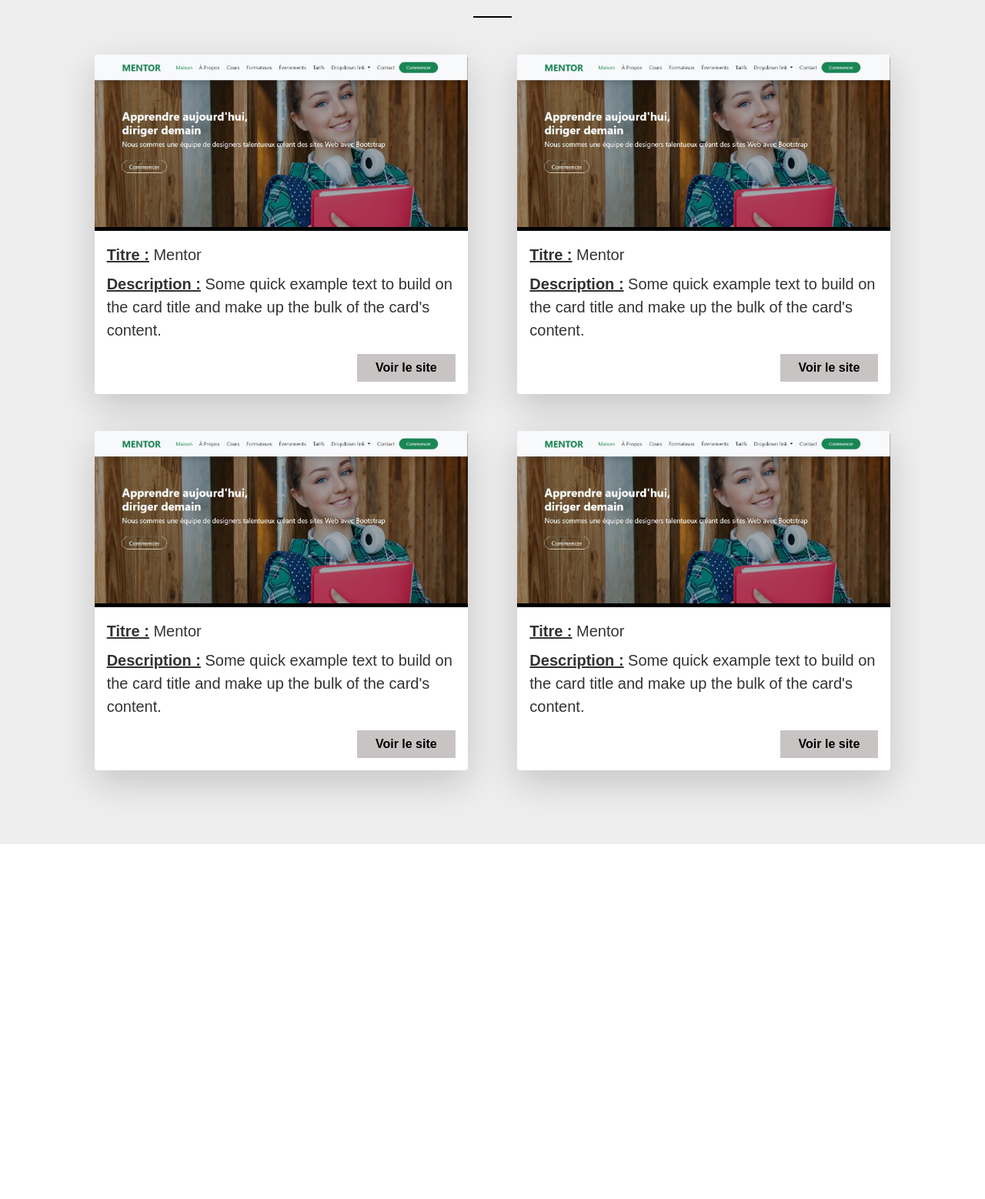
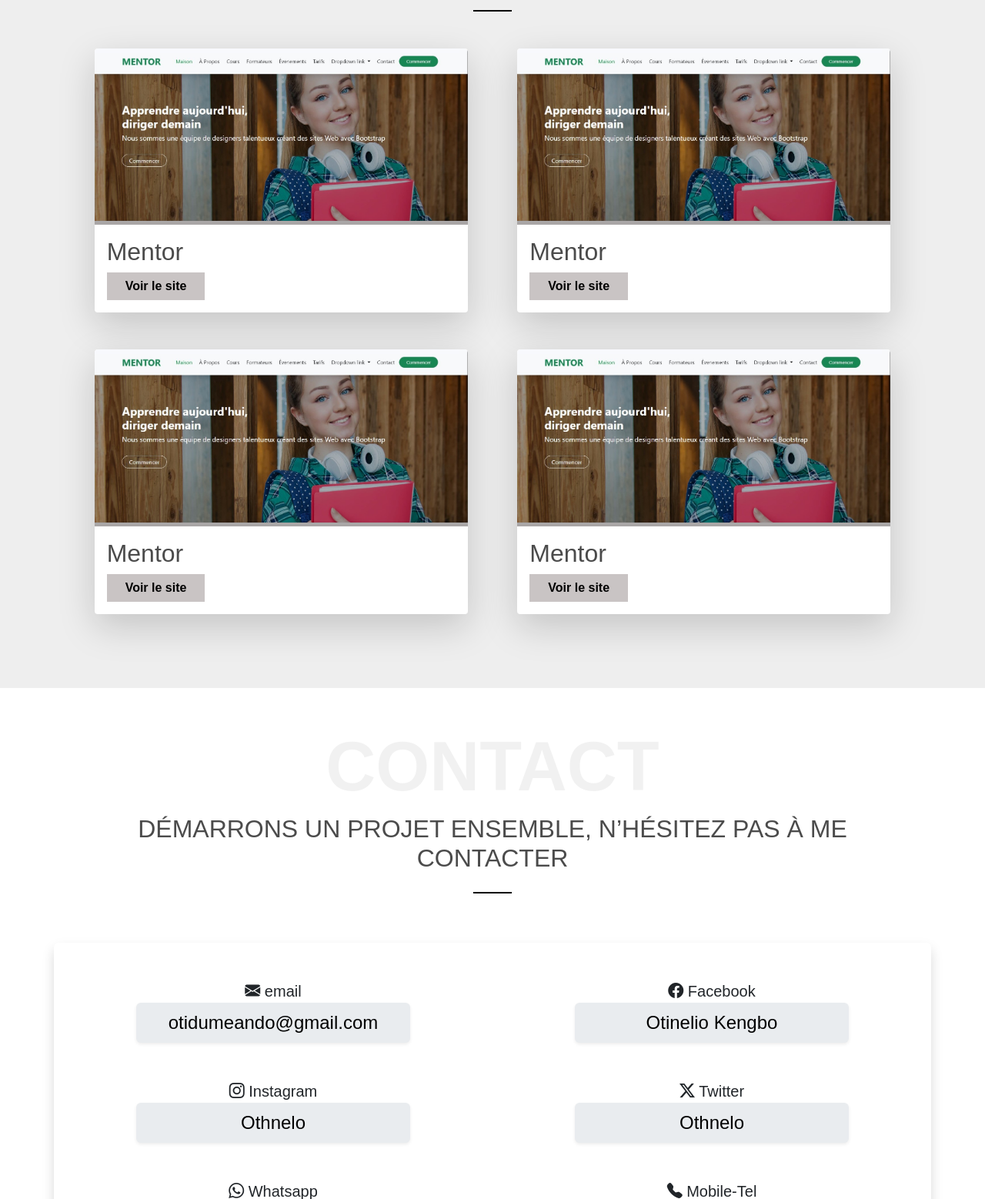
Before and after one commit to Otinelio/OtinelioPortfolio, a plain HTML site: page index.html in a window 1280 px wide. Shown: the part 3536-5094 px from the top of the page at 77% size. Drawn offline with nearby package versions, Linux system fonts and the light colour scheme.

Commit message:
deuxieme commit

```diff
--- a/index.html
+++ b/index.html
@@ -2,6 +2,7 @@
 <html lang="fr">
 
 <head>
+
   <meta charset="UTF-8">
   <meta name="viewport" content="width=device-width, initial-scale=1.0">
   <title>Portfolio</title>
@@ -11,6 +12,8 @@
   <link rel="stylesheet" href="../bootstrap.min.css">
   <!-- bootstrap icon en ligne -->
   <link rel="stylesheet" href="../bootstrap-icons-1.11.3/font/bootstrap-icons.min.css">
+  <!-- bootstrap icon  -->
+  <link rel="stylesheet" href="https://cdn.jsdelivr.net/npm/bootstrap-icons@1.11.3/font/bootstrap-icons.min.css">
   <!-- lien css -->
   <link rel="stylesheet" href="style.css">
   <!-- lien de google font -->
@@ -21,11 +24,13 @@
 </head>
 
 <body>
+
   <a id="scroll-to-top" href="#" class="scroll-to-top rounded-1" style="display: none;">
     <svg xmlns="http://www.w3.org/2000/svg" style="width: 30px;" fill="currentColor" class="bi bi-arrow-up-short" viewBox="0 0 16 16">
       <path fill-rule="evenodd" d="M8 12a.5.5 0 0 0 .5-.5V5.707l2.146 2.147a.5.5 0 0 0 .708-.708l-3-3a.5.5 0 0 0-.708 0l-3 3a.5.5 0 1 0 .708.708L7.5 5.707V11.5a.5.5 0 0 0 .5.5"/>
     </svg>
   </a>
+
   <header id="accueil" class="">
     <div class="banner">
       <div class="banner-img">
@@ -41,6 +46,7 @@
   </header>
 
   <main class="">
+
     <nav class="navbar navbar-expand-lg m-0 p-0">
       <div class="container">
         <a class="navbar-brand text-uppercase fw-bold" href="#">Othnelio</a>
@@ -88,8 +94,8 @@
             des applications mobiles android.
           </p>
           <p class="fs-4 col-10 mx-auto" style="font-size: 22px !important;">
-            Vous souhaitez voir mes compétences c'est par <a class="link-opacity-50-hover" href="#">ici.</a><br>
-            J'ai aussi quelques projets intéressants <a class="link-opacity-50-hover" href="#">à voir.</a>
+            Vous souhaitez voir mes compétences c'est par <a class="link-opacity-50-hover" href="#competence">ici.</a><br>
+            J'ai aussi quelques projets intéressants <a class="link-opacity-50-hover" href="#realisation">à voir.</a>
           </p>
         </div>
       </div>
@@ -171,7 +177,7 @@
 
         <div class=" imgdiv col-lg-4 col-12 "></div>
 
-        <div class="col-lg-8 offset-lg-4 col-12" style="padding: 50px 60px 100px;">
+        <div class="col-lg-8 offset-lg-4 col-12 px-md-5" style="padding: 50px 0px 100px;">
 
           <div class="row">
             <div class="col-12">
@@ -187,7 +193,7 @@
 
           <div class="row">
             <div class="progesbar col-12">
-              <div class="progress mb-4 rounded-1 border shadow-sm " style="height: auto;">
+              <div class="progress mb-3 rounded-1 border shadow-sm " style="height: auto;">
                 <div class="progress-bar px-4 bg-danger fs-6 d-flex flex-row align-items-center justify-content-between "
                   role="progressbar" style="width: 100%; height: 35px; background-color: #e44c26cb;" aria-valuenow="70"
                   aria-valuemin="0" aria-valuemax="100">
@@ -323,9 +329,7 @@
               </div>
             </div>
           </div>
-
         </div>
-
       </div>
     </section>
 
@@ -337,251 +341,133 @@
         <div class="trait mb-5 mt-4"></div>
         <div class="row d-flex justify-content-evenly g-5">
           <div class="card p-0 col-12 col-lg-5 rounded-1 border-0 shadow-lg" style="color: rgba(0, 0, 0, 0.802);">
-                <img src="img/mentor.jpg" class="card-img-top" alt="..." style="border-bottom: 5px rgb(0, 0, 0) solid;">
+                <img src="img/mentor.jpg" class="card-img-top" alt="..." style="border-bottom: 5px rgb(169, 166, 166) solid;">
                 <div class="card-body">
-                  <p class="card-title fs-5"><span class="fw-bold text-decoration-underline">Titre :</span> Mentor</p>
-                  <p class="card-text fs-5"><span class="fw-bold text-decoration-underline">Description :</span> Some quick example text to build on the card title and make up the bulk of the card's content.</p>
-                  <a href="#" class="btn btn-primary float-end px-4 fw-bold rounded-0">Voir le site</a>
+                  <h4>Mentor</h4>
+                  <a href="#" class="btn btn-primary px-4 fw-bold rounded-0">Voir le site</a>
                 </div>
           </div>
           <div class="card p-0 col-12 col-lg-5 rounded-1 border-0 shadow-lg" style="color: rgba(0, 0, 0, 0.802);">
-                <img src="img/mentor.jpg" class="card-img-top" alt="..." style="border-bottom: 5px rgb(0, 0, 0) solid;">
+                <img src="img/mentor.jpg" class="card-img-top" alt="..." style="border-bottom: 5px rgb(169, 166, 166) solid;">
                 <div class="card-body">
-                  <p class="card-title fs-5"><span class="fw-bold text-decoration-underline">Titre :</span> Mentor</p>
-                  <p class="card-text fs-5"><span class="fw-bold text-decoration-underline">Description :</span> Some quick example text to build on the card title and make up the bulk of the card's content.</p>
-                  <a href="#" class="btn btn-primary float-end px-4 fw-bold rounded-0">Voir le site</a>
+                  <h4>Mentor</h4>
+                  <a href="#" class="btn btn-primary px-4 fw-bold rounded-0">Voir le site</a>
                 </div>
           </div>
           <div class="card p-0 col-12 col-lg-5 rounded-1 border-0 shadow-lg" style="color: rgba(0, 0, 0, 0.802);">
-                <img src="img/mentor.jpg" class="card-img-top" alt="..." style="border-bottom: 5px rgb(0, 0, 0) solid;">
+                <img src="img/mentor.jpg" class="card-img-top" alt="..." style="border-bottom: 5px rgb(169, 166, 166) solid;">
                 <div class="card-body">
-                  <p class="card-title fs-5"><span class="fw-bold text-decoration-underline">Titre :</span> Mentor</p>
-                  <p class="card-text fs-5"><span class="fw-bold text-decoration-underline">Description :</span> Some quick example text to build on the card title and make up the bulk of the card's content.</p>
-                  <a href="#" class="btn btn-primary float-end px-4 fw-bold rounded-0">Voir le site</a>
+                  <h4>Mentor</h4>
+                  <a href="#" class="btn btn-primary px-4 fw-bold rounded-0">Voir le site</a>
                 </div>
           </div>
           <div class="card p-0 col-12 col-lg-5 rounded-1 border-0 shadow-lg" style="color: rgba(0, 0, 0, 0.802);">
-                <img src="img/mentor.jpg" class="card-img-top" alt="..." style="border-bottom: 5px rgb(0, 0, 0) solid;">
+                <img src="img/mentor.jpg" class="card-img-top" alt="..." style="border-bottom: 5px rgb(169, 166, 166) solid;">
                 <div class="card-body">
-                  <p class="card-title fs-5"><span class="fw-bold text-decoration-underline">Titre :</span> Mentor</p>
-                  <p class="card-text fs-5"><span class="fw-bold text-decoration-underline">Description :</span> Some quick example text to build on the card title and make up the bulk of the card's content.</p>
-                  <a href="#" class="btn btn-primary float-end px-4 fw-bold rounded-0">Voir le site</a>
+                  <h4>Mentor</h4>
+                  <a href="#" class="btn btn-primary px-4 fw-bold rounded-0">Voir le site</a>
                 </div>
           </div>
         </div>
       </div>
     </section>
 
+    <section id="contact" class="py-5 d-flex justify-content-center flex-column align-items-center">
 
+      <div class="container">
 
+        <h1 class="col-12">Contact</h1>
+        <h4 class="text-uppercase text-center fw-light">Démarrons un projet ensemble, n’hésitez pas à me contacter</h4>
+        <div class="trait mb-5 mt-4"></div>
 
+      </div>
 
+      <div class="container-lg  shadow my-3 pt-5 pb-3 rounded">
 
+        <div class="row d-flex justify-content-around">
 
+          <div class="col-lg-4 col-md-8 col-10 mx-5 mb-lg-5 mb-4">
 
+            <label for="email" class=" fs-5 d-block text-center bi bi-envelope-fill">  email</label>
 
+            <a href="#" class=" shadow-sm bg-body-secondary  rounded fs-4 d-block text-center py-2" id="email">otidumeando@gmail.com</a>
 
+          </div>
+          <div class="col-lg-4 col-md-8 col-10 mx-5 mb-lg-5 mb-4">
 
+            <label for="facebook" class="bi bi-facebook fs-5 d-block text-center">   Facebook</label>
 
+            <a href="#" class=" shadow-sm bg-body-secondary  rounded fs-4 d-block text-center py-2" id="facebook">Otinelio Kengbo</a>
 
+          </div>
+          <div class="col-lg-4 col-md-8 col-10 mx-5 mb-lg-5 mb-4">
 
+            <label for="instagram" class=" bi bi-instagram fs-5 d-block text-center">  Instagram</label>
 
+            <a href="#" class="shadow-sm bg-body-secondary  rounded fs-4 d-block text-center py-2" id="instagram">     Othnelo</a>
 
+          </div>
+          <div class="col-lg-4 col-md-8 col-10 mx-5 mb-lg-5 mb-4">
 
+            <label for="twitter" class="bi bi-twitter-x fs-5 d-block text-center">    Twitter</label>
 
+            <a href="#" class=" shadow-sm bg-body-secondary  rounded fs-4 d-block text-center py-2" id="twitter">     Othnelo</a>
 
+          </div>
+          <div class="col-lg-4 col-md-8 col-10 mx-5 mb-lg-5 mb-4">
 
+            <label for="whatsapp" class="bi bi-whatsapp fs-5 d-block text-center">   Whatsapp</label>
 
+            <a href="#" class=" shadow-sm bg-body-secondary  rounded fs-4 d-block text-center py-2" id="whatsapp">Othnelo</a>
 
+          </div>
+          <div class="col-lg-4 col-md-8 col-10 mx-5 mb-lg-5 mb-4">
 
+            <label for="Mobile-tel" class=" bi bi-telephone-fill fs-5 d-block text-center">    Mobile-Tel</label>
 
+            <a href="#" class=" shadow-sm bg-body-secondary  rounded fs-4 d-block text-center py-2" id="Mobile-tel">Othnelo</a>
 
+          </div>
+          <div class="col-lg-4 col-md-8 col-10 mx-5 mb-lg-5 mb-4">
 
+            <label for="linkedin" class="bi bi-linkedin fs-5 d-block text-center">   Linkedin</label>
 
+            <a href="#" class=" shadow-sm bg-body-secondary  rounded fs-4 d-block text-center py-2" id="linkedin">Othnelo</a>
 
+          </div>
+          <div class="col-lg-4 col-md-8 col-10 mx-5">
 
-    <section id="contact" class="py-5">
+            <label for="github" class=" bi bi-github fs-5 d-block text-center">    GitHub</label>
+
+            <a href="#" class=" shadow-sm bg-body-secondary  rounded fs-4 d-block text-center py-2" id="github">Othnelo</a>
+
+          </div>
+
+        </div>
+
+      </div>
 
     </section>
 
-
-    <br>
-    <br>
-    <br>
-    <br>
-    <br>
-    <br>
-    <br>
-    <br>
-    <br>
-    <br>
-    <br>
-    <br>
-    <br>
-    <br>
-    <br>
-    <br>
-    <br>
-    <br>
-    <br>
-    <br>
-    <br>
-    <br>
-    <br>
-    <br>
-    <br>
-    <br>
-    <br>
-    <br>
-    <br>
-    <br>
-    <br>
-    <br>
-    <br>
-    <br>
-    <br>
-    <br>
-    <br>
-    <br>
-    <br>
-    <br>
-    <br>
-    <br>
-    <br>
-    <br>
-    <br>
-    <br>
-    <br>
-    <br>
-    <br>
-    <br>
-    <br>
-    <br>
-    <br>
-    <br>
-    <br>
-    <br>
-    <br>
-    <br>
-    <br>
-    <br>
-    <br>
-    <br>
-    <br>
-    <br>
-    <br>
-    <br>
-    <br>
-    <br>
-    <br>
-    <br>
-    <br>
-    <br>
-    <br>
-    <br>
-    <br>
-    <br>
-    <br>
-    <br>
-    <br>
-    <br>
-    <br>
-    <br>
-    <br>
-    <br>
-    <br>
-    <br>
-    <br>
-    <br>
-    <br>
-    <br>
-    <br>
-    <br>
-    <br>
-    <br>
-    <br>
-    <br>
-    <br>
-    <br>
-    <br>
-    <br>
-    <br>
-    <br>
-    <br>
-    <br>
-    <br>
-    <br>
-    <br>
-    <br>
-    <br>
-    <br>
-    <br>
-    <br>
-    <br>
-    <br>
-    <br>
-    <br>
-    <br>
-    <br>
-    <br>
-    <br>
-    <br>
-    <br>
-    <br>
-    <br>
-    <br>
-    <br>
-    <br>
-    <br>
-    <br>
-    <br>
-    <br>
-    <br>
-    <br>
-    <br>
-    <br>
-    <br>
-    <br>
-    <br>
-    <br>
-    <br>
-    <br>
-    <br>
-    <br>
-    <br>
-
-
-
-
-
   </main>
 
+  <footer id="footer" class="pt-5 pb-4 mt-5 w-100" style="background-color: black;">
 
+    <div class="container">
 
+      <div class="text-center mb-5">
 
+        <a href="#" class="bi bi-envelope-fill p-2 mx-1 fs-5 text-white border rounded-pill"></a>
+        <a href="#" class="bi bi-facebook p-2 mx-1 fs-5 text-white border rounded-pill"></a>
+        <a href="#" class="bi bi-github p-2 mx-1 fs-5 text-white border rounded-pill"></a>
 
+      </div>
 
+      <p class="text-center">Othnelio KENGBO</p>
 
+    </div>
 
-
-
-
-
-
-
-
-
-
-
-
-
-
-
-
-
-
-
-
+  </footer>
 
 
 
--- a/style.css
+++ b/style.css
@@ -18,6 +18,7 @@
     cursor: pointer;
     transition: opacity 0.3s;
     text-decoration: none;
+    z-index: 1;
   }
 
 header .banner {
@@ -330,3 +331,71 @@ section#realisation a.btn {
     border: rgb(184, 182, 182);
     color: black;
 }
+
+
+
+/* contact */
+
+section#contact .container {
+    position: relative;
+}
+section#contact .container h1 {
+    position: relative;
+    top: 0;
+    left: 0;
+    z-index: 1;
+    font-size: 90px;
+    font-weight: 900;
+    color: rgba(0, 0, 0, 0.056);
+    text-align: center;
+    text-transform: uppercase;
+}
+section#contact h4 {
+    font-size: 2em;
+    color: rgba(0, 0, 0, 0.704);
+}
+section#contact .trait {
+    width: 50px;
+    height: 2px;
+    background-color: rgb(0, 0, 0);
+    margin: 0px auto;
+}
+
+@media screen and (max-width: 770px) {
+    section#contact h1 {
+        font-size: 60px; /* Ajustez la taille selon vos besoins */
+    }
+}
+
+@media screen and (max-width: 550px) {
+    section#contact h1 {
+        font-size: 50px; /* Ajustez la taille selon vos besoins */
+    }
+    section#contact h4 {
+        font-size: 1.5rem;
+    }
+}
+
+section#contact div.row a.shadow-sm {
+    color: rgb(0, 0, 0) !important;
+    text-decoration: none !important;
+    transition: all 0.3s;
+}
+section#contact div.row a.shadow-sm:hover {
+    color: rgb(255, 255, 255) !important;
+    background-color: rgb(0, 0, 0) !important;
+    text-decoration: underline !important;
+    transition: all 0.3s;
+}
+
+
+/* Footer */
+
+footer#footer a.bi:hover {
+    color: rgba(255, 255, 255, 0.539) !important;
+    border-color: rgba(255, 255, 255, 0.539) !important;
+}
+footer#footer p {
+    color: rgba(255, 255, 255, 0.686);
+    font-style: italic;
+}
```
